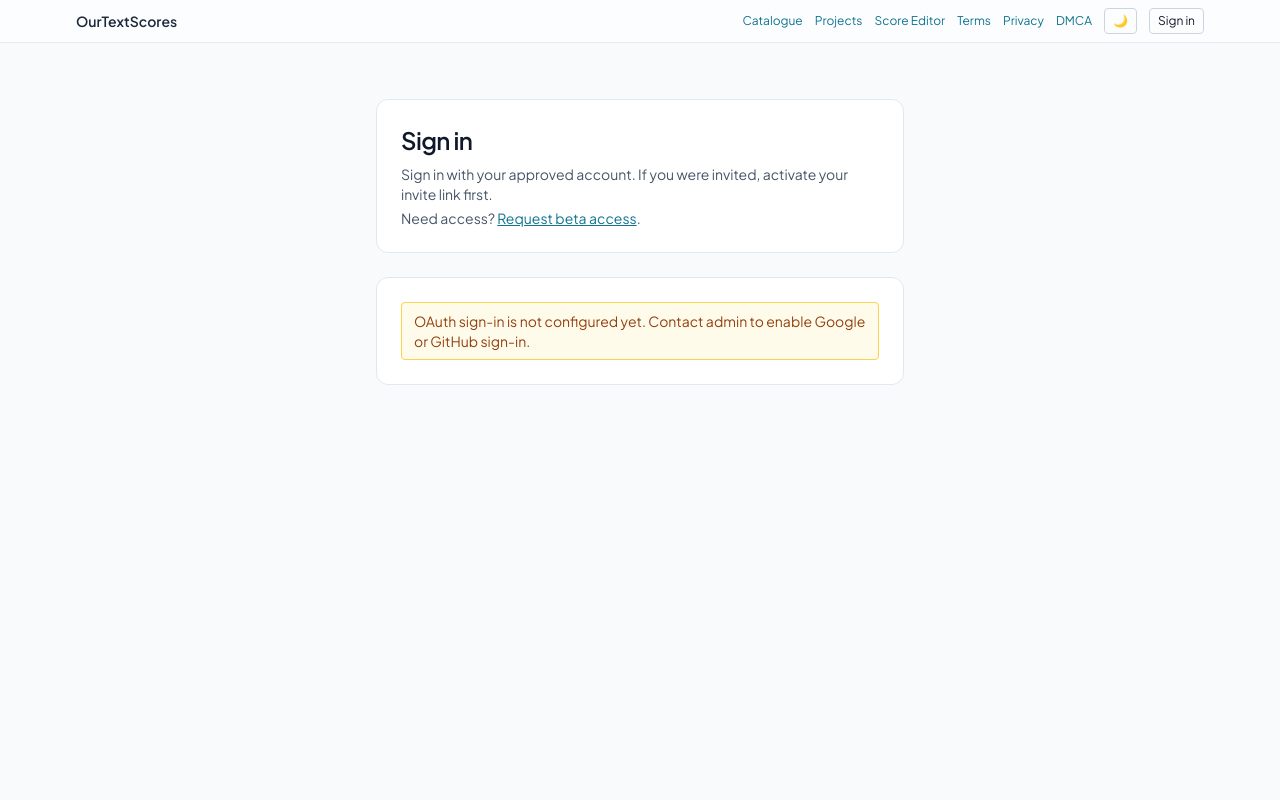
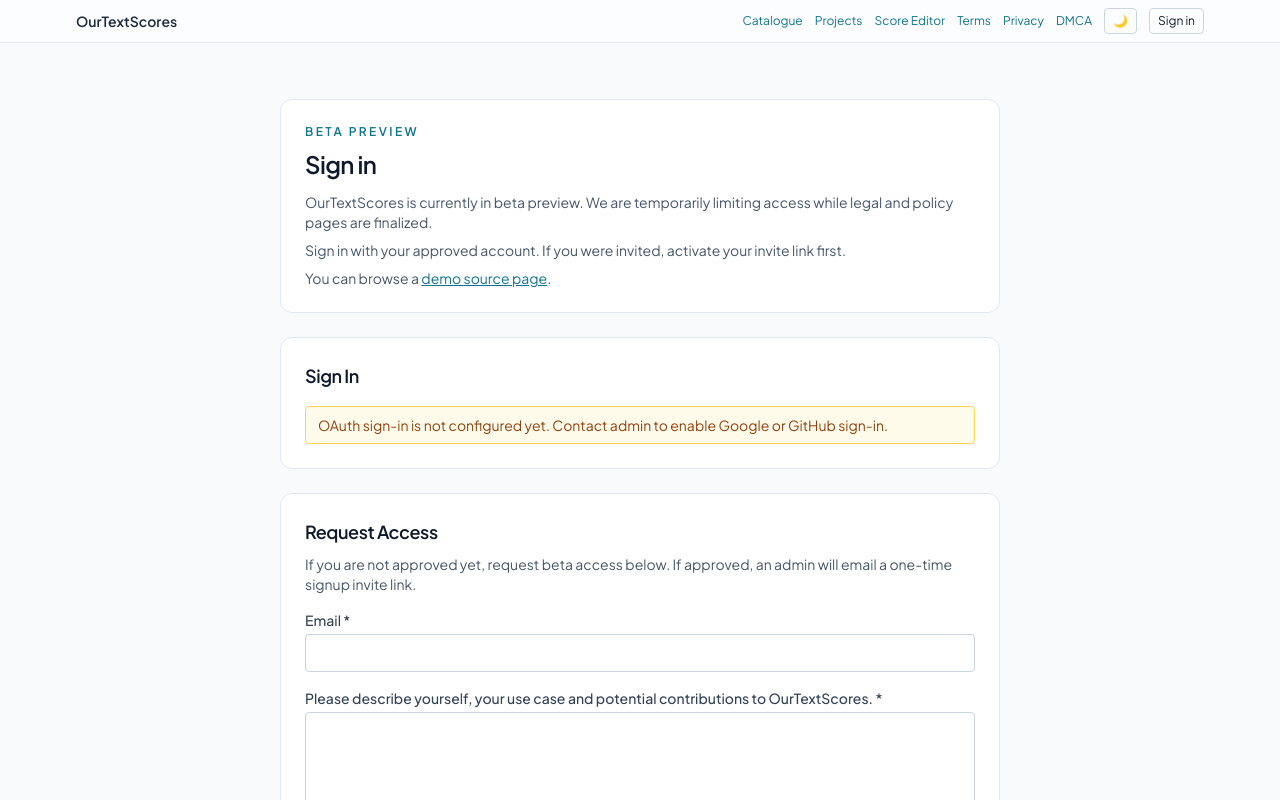
Before and after one commit to OurTextScores/OurTextScores, a Next.js app in the folder frontend/: page /signin in a window 1280 px wide. Shown: the top 800 px of the page. Built offline with nearby package versions, Linux system fonts and the light colour scheme; no server answers; a web font is replaced by a local one.

Commit message:
Merge beta-preview and signin

```diff
--- a/frontend/app/beta-preview/page.tsx
+++ b/frontend/app/beta-preview/page.tsx
@@ -1,5 +1,4 @@
-import Link from "next/link";
-import BetaPreviewForm from "./beta-preview-form";
+import { redirect } from "next/navigation";
 
 export const metadata = {
   title: "Beta Preview | OurTextScores",
@@ -12,41 +11,5 @@ export default function BetaPreviewPage({
   searchParams?: Record<string, string | string[] | undefined>;
 }) {
   const initialNext = typeof searchParams?.next === "string" ? searchParams.next : "";
-
-  return (
-    <main className="min-h-screen bg-slate-50 py-10 text-slate-900 dark:bg-slate-950 dark:text-slate-100">
-      <section className="mx-auto w-full max-w-3xl space-y-6 px-6">
-        <header className="rounded-xl border border-slate-200 bg-white p-6 dark:border-slate-800 dark:bg-slate-900/60">
-          <p className="text-xs font-semibold uppercase tracking-[0.2em] text-cyan-700 dark:text-cyan-300">
-            Beta Preview
-          </p>
-          <h1 className="mt-2 text-2xl font-semibold">OurTextScores is currently in beta preview</h1>
-          <p className="mt-3 text-sm text-slate-600 dark:text-slate-300">
-            We are temporarily limiting access while legal and policy pages are finalized.
-            Request access below and tell us how you plan to use the platform. If approved, an admin will email a
-            one-time signup invite link.
-          </p>
-          <p className="mt-2 text-sm text-slate-600 dark:text-slate-300">
-            You can still read the public overview at{" "}
-            <Link href="/welcome" className="text-cyan-700 underline hover:text-cyan-800 dark:text-cyan-300">
-              /welcome
-            </Link>
-            .
-          </p>
-          <p className="mt-2 text-sm text-slate-600 dark:text-slate-300">
-            If your email is already approved, use the{" "}
-            <Link href={`/signin${initialNext ? `?next=${encodeURIComponent(initialNext)}` : ""}`} className="text-cyan-700 underline hover:text-cyan-800 dark:text-cyan-300">
-              sign-in page
-            </Link>
-            .
-          </p>
-        </header>
-
-        <section className="rounded-xl border border-slate-200 bg-white p-6 dark:border-slate-800 dark:bg-slate-900/60">
-          <h2 className="mb-4 text-lg font-semibold">Request Access</h2>
-          <BetaPreviewForm />
-        </section>
-      </section>
-    </main>
-  );
+  redirect(`/signin${initialNext ? `?next=${encodeURIComponent(initialNext)}` : ""}`);
 }
--- a/frontend/app/signin/page.tsx
+++ b/frontend/app/signin/page.tsx
@@ -1,9 +1,10 @@
 import Link from "next/link";
 import SignInForm from "./signin-form";
+import BetaPreviewForm from "../beta-preview/beta-preview-form";
 
 export const metadata = {
   title: "Sign In | OurTextScores",
-  description: "Sign in to access the OurTextScores beta."
+  description: "Sign in to access the OurTextScores beta, or request beta access."
 };
 
 export default function SignInPage({
@@ -18,22 +19,30 @@ export default function SignInPage({
 
   return (
     <main className="min-h-screen bg-slate-50 py-10 text-slate-900 dark:bg-slate-950 dark:text-slate-100">
-      <section className="mx-auto w-full max-w-xl space-y-6 px-6">
+      <section className="mx-auto w-full max-w-3xl space-y-6 px-6">
         <header className="rounded-xl border border-slate-200 bg-white p-6 dark:border-slate-800 dark:bg-slate-900/60">
-          <h1 className="text-2xl font-semibold">Sign in</h1>
+          <p className="text-xs font-semibold uppercase tracking-[0.2em] text-cyan-700 dark:text-cyan-300">
+            Beta Preview
+          </p>
+          <h1 className="mt-2 text-2xl font-semibold">Sign in</h1>
+          <p className="mt-3 text-sm text-slate-600 dark:text-slate-300">
+            OurTextScores is currently in beta preview. We are temporarily limiting access while legal and policy
+            pages are finalized.
+          </p>
           <p className="mt-2 text-sm text-slate-600 dark:text-slate-300">
             Sign in with your approved account. If you were invited, activate your invite link first.
           </p>
-          <p className="mt-1 text-sm text-slate-600 dark:text-slate-300">
-            Need access?{" "}
-            <Link href="/beta-preview" className="text-cyan-700 underline hover:text-cyan-800 dark:text-cyan-300">
-              Request beta access
+          <p className="mt-2 text-sm text-slate-600 dark:text-slate-300">
+            You can browse a{" "}
+            <Link href="/works/807133" className="text-cyan-700 underline hover:text-cyan-800 dark:text-cyan-300">
+              demo source page
             </Link>
             .
           </p>
         </header>
 
         <section className="rounded-xl border border-slate-200 bg-white p-6 dark:border-slate-800 dark:bg-slate-900/60">
+          <h2 className="mb-4 text-lg font-semibold">Sign In</h2>
           <SignInForm
             initialNext={next}
             googleEnabled={googleEnabled}
@@ -41,6 +50,15 @@ export default function SignInPage({
             initialErrorCode={errorCode}
           />
         </section>
+
+        <section className="rounded-xl border border-slate-200 bg-white p-6 dark:border-slate-800 dark:bg-slate-900/60">
+          <h2 className="mb-2 text-lg font-semibold">Request Access</h2>
+          <p className="mb-4 text-sm text-slate-600 dark:text-slate-300">
+            If you are not approved yet, request beta access below. If approved, an admin will email a one-time
+            signup invite link.
+          </p>
+          <BetaPreviewForm />
+        </section>
       </section>
     </main>
   );
--- a/frontend/middleware.ts
+++ b/frontend/middleware.ts
@@ -10,7 +10,8 @@ const PUBLIC_PATHS = new Set<string>([
   "/tos",
   "/privacy",
   "/dmca",
-  "/score-editor"
+  "/score-editor",
+  "/works/807133"
 ]);
 
 export async function middleware(request: NextRequest) {
```
